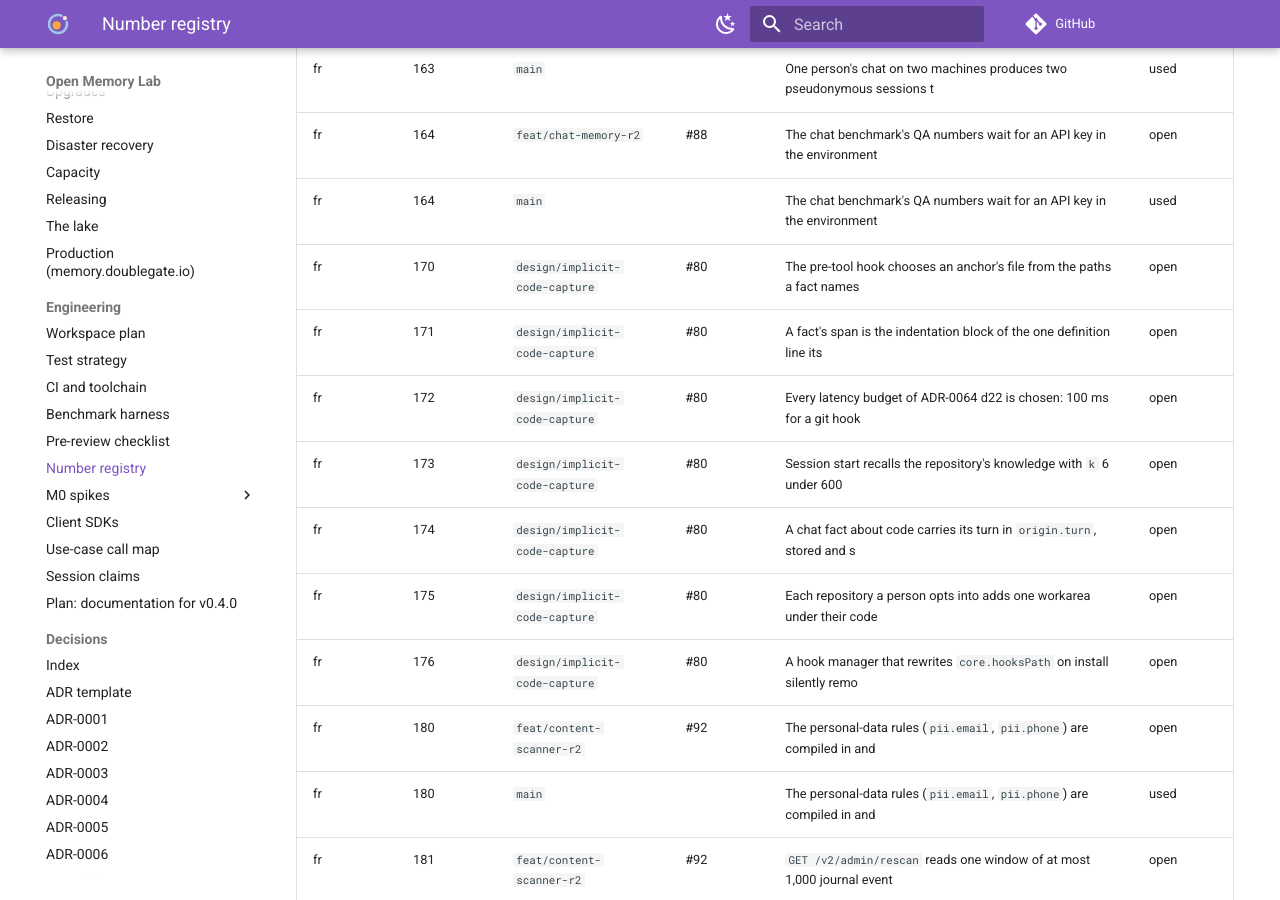
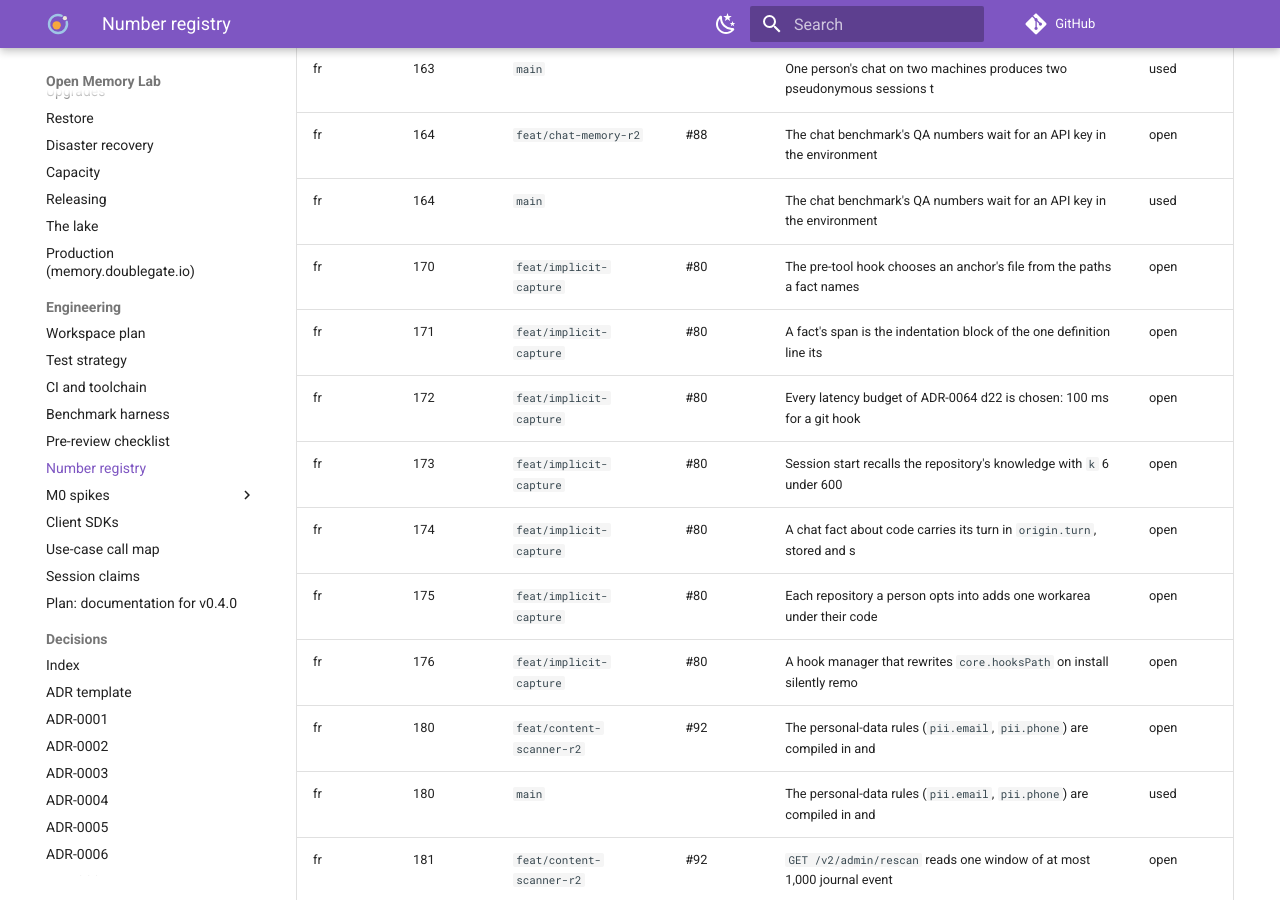
Before and after one commit to e8kor/open-memory-lab, an MkDocs documentation site: the page built from docs/NUMBERS.md, in a window 1280 px wide and 900 px high, scrolled down 13895 px. Built offline with MkDocs 1.6.1 and Material for MkDocs 9.7.7, drawn with Linux system fonts in a browser that asks for light colours; comment, search, counter and statistics services are not loaded; some of the changed text lies outside the part shown.

Commit message:
Reserve migration 0036 and move ADR-0064 and FR-170 to FR-176 to feat/implicit-capture

```diff
--- a/docs/NUMBERS.md
+++ b/docs/NUMBERS.md
@@ -89,7 +89,7 @@ is a collision: the branch that reserved later renumbers.
 | adr | 0062 | `design/delta-mapping` | #74 | oml sync maps a delta lakes tables into anchored claims from the log a | open |
 | adr | 0063 | `feat/chat-memory-r2` | #88 | a chat turn becomes memory only when the agent in it writes the fact a | open |
 | adr | 0063 | `main` |  | a chat turn becomes memory only when the agent in it writes the fact a | used |
-| adr | 0064 | `design/implicit-code-capture` | #80 | a repositorys knowledge is captured implicitly by git hooks and agent  | open |
+| adr | 0064 | `feat/implicit-capture` | #80 | a repositorys knowledge is captured implicitly by git hooks and agent  | open |
 | adr | 0065 | `feat/content-scanner-r2` | #92 | the scan is a versioned compiled in rule set that vetoes leaked keys a | open |
 | adr | 0065 | `main` |  | the scan is a versioned compiled in rule set that vetoes leaked keys a | used |
 | fr | 1 | `main` |  | Erasure destroys body and attachment bytes by destroying their keys; a | used |
@@ -240,13 +240,13 @@ is a collision: the branch that reserved later renumbers.
 | fr | 163 | `main` |  | One person's chat on two machines produces two pseudonymous sessions t | used |
 | fr | 164 | `feat/chat-memory-r2` | #88 | The chat benchmark's QA numbers wait for an API key in the environment | open |
 | fr | 164 | `main` |  | The chat benchmark's QA numbers wait for an API key in the environment | used |
-| fr | 170 | `design/implicit-code-capture` | #80 | The pre-tool hook chooses an anchor's file from the paths a fact names | open |
-| fr | 171 | `design/implicit-code-capture` | #80 | A fact's span is the indentation block of the one definition line its  | open |
-| fr | 172 | `design/implicit-code-capture` | #80 | Every latency budget of ADR-0064 d22 is chosen: 100 ms for a git hook  | open |
-| fr | 173 | `design/implicit-code-capture` | #80 | Session start recalls the repository's knowledge with `k` 6 under 600  | open |
-| fr | 174 | `design/implicit-code-capture` | #80 | A chat fact about code carries its turn in `origin.turn`, stored and s | open |
-| fr | 175 | `design/implicit-code-capture` | #80 | Each repository a person opts into adds one workarea under their code  | open |
-| fr | 176 | `design/implicit-code-capture` | #80 | A hook manager that rewrites `core.hooksPath` on install silently remo | open |
+| fr | 170 | `feat/implicit-capture` | #80 | The pre-tool hook chooses an anchor's file from the paths a fact names | open |
+| fr | 171 | `feat/implicit-capture` | #80 | A fact's span is the indentation block of the one definition line its  | open |
+| fr | 172 | `feat/implicit-capture` | #80 | Every latency budget of ADR-0064 d22 is chosen: 100 ms for a git hook  | open |
+| fr | 173 | `feat/implicit-capture` | #80 | Session start recalls the repository's knowledge with `k` 6 under 600  | open |
+| fr | 174 | `feat/implicit-capture` | #80 | A chat fact about code carries its turn in `origin.turn`, stored and s | open |
+| fr | 175 | `feat/implicit-capture` | #80 | Each repository a person opts into adds one workarea under their code  | open |
+| fr | 176 | `feat/implicit-capture` | #80 | A hook manager that rewrites `core.hooksPath` on install silently remo | open |
 | fr | 180 | `feat/content-scanner-r2` | #92 | The personal-data rules (`pii.email`, `pii.phone`) are compiled in and | open |
 | fr | 180 | `main` |  | The personal-data rules (`pii.email`, `pii.phone`) are compiled in and | used |
 | fr | 181 | `feat/content-scanner-r2` | #92 | `GET /v2/admin/rescan` reads one window of at most 1,000 journal event | open |
```
